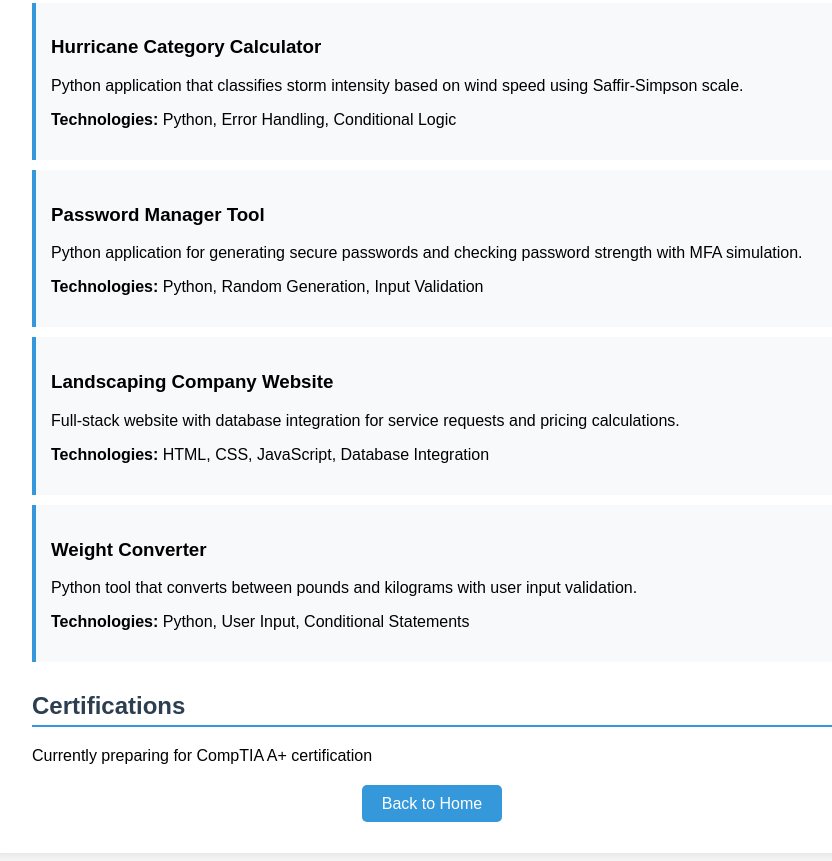
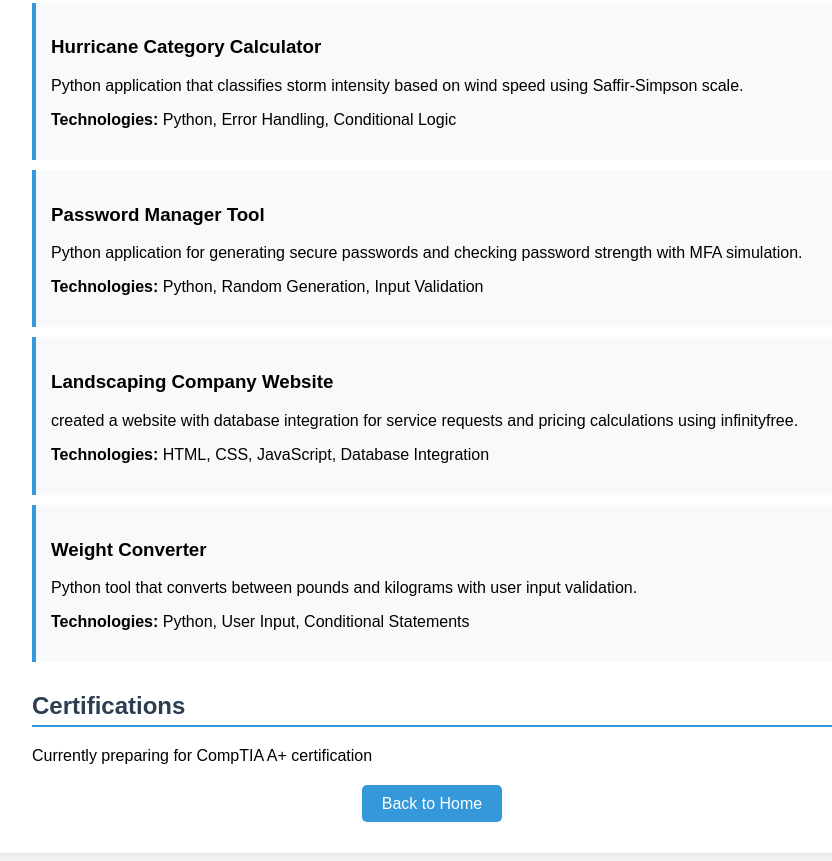
Before and after one commit to HamzaAmadu/portfolio-website, a plain HTML site: page resume.html in a window 1280 px wide. Shown: the part 860-1721 px from the top of the page, without its empty margins (208-1040 px from the left). Drawn offline with Linux system fonts and the light colour scheme.

Commit message:
Update resume.html

```diff
--- a/resume.html
+++ b/resume.html
@@ -115,7 +115,7 @@
 
             <div class="project">
                 <h3>Landscaping Company Website</h3>
-                <p>Full-stack website with database integration for service requests and pricing calculations.</p>
+                <p>created a website with database integration for service requests and pricing calculations using infinityfree.</p>
                 <p><strong>Technologies:</strong> HTML, CSS, JavaScript, Database Integration</p>
             </div>
 
```
